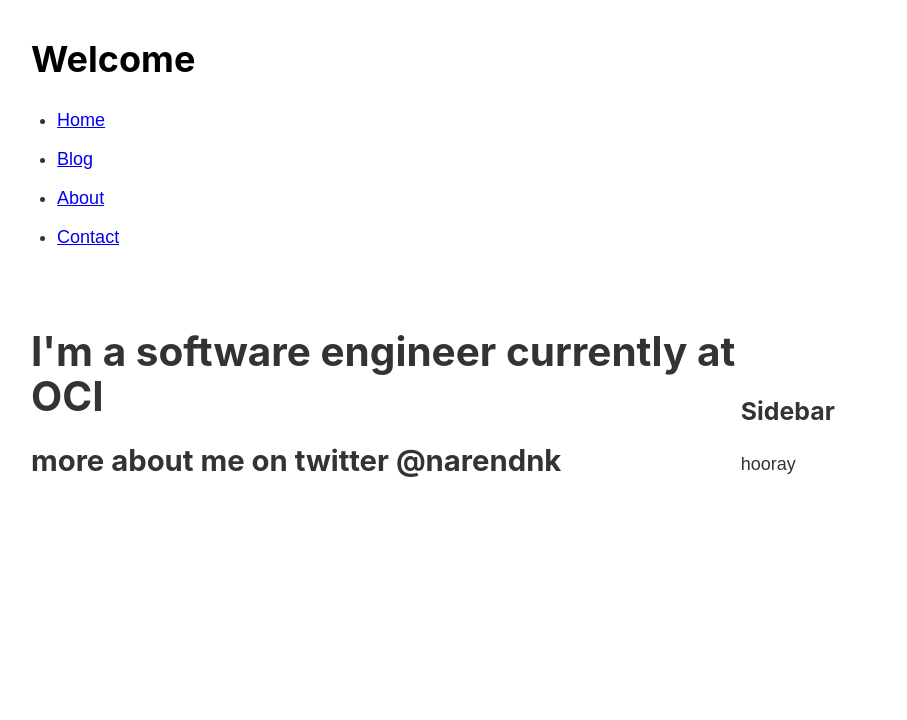
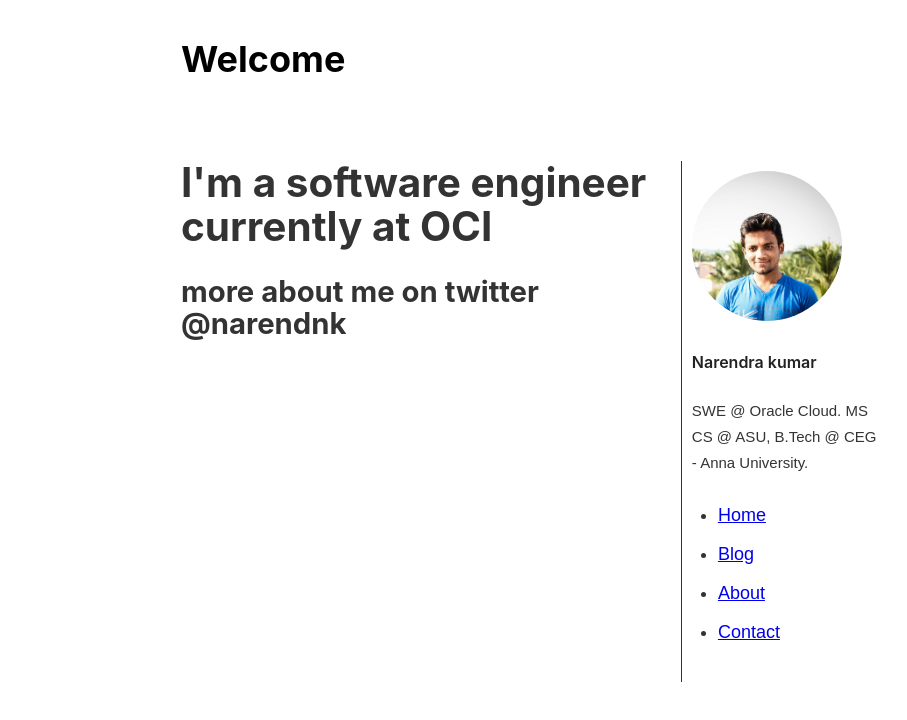
Before and after one commit to narendrakumar92/my-website, a Gatsby site: page /about in a window 1280 px wide. Shown: the whole page, without its empty margins (102-1009 px from the left). Built offline with nearby package versions, Linux system fonts and the light colour scheme; Gatsby itself is replaced by a stand-in of ours.

Commit message:
added sidebar contents

```diff
--- a/gatsby-config.js
+++ b/gatsby-config.js
@@ -1,7 +1,20 @@
 module.exports = {
   siteMetadata: {
     title: 'Welcome',
-    author: 'Narendra'
+    subtitle: 'SWE @ Oracle Cloud. MS CS @ ASU, B.Tech @ CEG - Anna University.',
+    author: 'Narendra kumar',
+    authorMetadata: {
+      name: 'Narendra kumar',
+      photo: '/photo.jpg',
+      bio: 'SWE @ Oracle Cloud. MS CS @ ASU, B.Tech @ CEG - Anna University.',
+      contacts: {
+        email: 'nsampat1@asu.edu',
+        linkedin: 'https://www.linkedin.com/in/narendrakumar92/',
+        twitter: 'narendnk',
+        github: 'narenfalcao'
+      }
+    }
+
   },
   plugins: [
     'gatsby-plugin-sass',
--- /dev/null
+++ b/postcss-config.js
@@ -0,0 +1,6 @@
+
+const lost = require('lost');
+
+module.exports = [
+  lost(),
+];
--- /dev/null
+++ b/src/assets/_variables.scss
@@ -0,0 +1,2 @@
+// Colors
+$color-base: #222;
--- a/src/components/header.js
+++ b/src/components/header.js
@@ -18,22 +18,6 @@
         {data.site.siteMetadata.title}
         </Link>
         </h1>
-      <nav>
-        <ul className={headerStyles.navList}>
-          <li>
-            <Link className={headerStyles.navItem} activeClassName={headerStyles.activeNavItem} to='/'>Home</Link>
-          </li>
-          <li>
-            <Link className={headerStyles.navItem} activeClassName={headerStyles.activeNavItem} to='/blog'>Blog</Link>
-          </li>
-          <li>
-            <Link className={headerStyles.navItem} activeClassName={headerStyles.activeNavItem} to='/about'>About</Link>
-          </li>
-          <li>
-            <Link className={headerStyles.navItem} activeClassName={headerStyles.activeNavItem} to='/contact'>Contact</Link>
-          </li>
-        </ul>
-      </nav>
     </header>
   )
 }
--- a/src/components/layout.js
+++ b/src/components/layout.js
@@ -4,15 +4,20 @@
 import Sidebar from './sidebar'
 import '../styles/index.scss'
 import layoutStyles from './layout.module.scss'
-import sidebar from './sidebar'
 const Layout = (props) => {
     return (
 
         <div className={layoutStyles.container}>
             <Header />
             <main style={{width: `70%`, float: `left`}}>
-            {props.children}</main>
+            <div className={layoutStyles.content}>
+            {props.children}
+            </div>
+            </main>
+            <div className={layoutStyles.leftsidebar}>
             <Sidebar />
+            </div>
+
         </div>
     )
 }
--- a/src/components/layout.module.scss
+++ b/src/components/layout.module.scss
@@ -1,13 +1,15 @@
 .container {
     margin: 0 auto;
-    max-width: 1050px;
-    padding: 1rem;
+    max-width: 750px;
+	padding: 1rem;
 }
 
 .leftsidebar {
 	display: table-cell;
 	width: 15%;
 	vertical-align: top;
+	border-left-style: solid;
+	border-width: 0.2px;
 }
 
 .content {
--- a/src/components/sidebar.js
+++ b/src/components/sidebar.js
@@ -1,7 +1,57 @@
 import React from "react"
-export default () => (
-    <aside style={{marginTop: `3.2rem`, padding: `10px `}}>
-        <h3> Sidebar</h3>
-        <p> hooray</p>
+import { Link, graphql, useStaticQuery, withPrefix } from 'gatsby'
+import sidebarStyles from './sidebar.module.scss'
+const Sidebar = () => {
+    const data = useStaticQuery(graphql`
+    query {
+        site {
+          siteMetadata {
+            authorMetadata {
+              name,
+              photo,
+              bio,
+              contacts {
+                  linkedin
+              }
+            }
+          }
+        }
+      }
+    `)
+    const author = data.site.siteMetadata.authorMetadata;
+    return (
+    <aside style={{ padding: `10px`}}>
+        <Link to='/'>
+            <img  className={sidebarStyles.authorimg} src={withPrefix(author.photo)}
+            alt={author.name}
+            />
+        </Link>
+        <h2 className={sidebarStyles.authorname}>
+          <a href={author.contacts.linkedin} target="_blank">
+          {author.name} </a>
+        </h2>
+
+        <p className={sidebarStyles.authorabout} dangerouslySetInnerHTML={{ __html: author.bio }}>
+        </p>
+
+        <nav>
+        <ul className={sidebarStyles.navList}>
+          <li>
+            <Link className={sidebarStyles.navItem} activeClassName={sidebarStyles.activeNavItem} to='/'>Home</Link>
+          </li>
+          <li>
+            <Link className={sidebarStyles.navItem} activeClassName={sidebarStyles.activeNavItem} to='/blog'>Blog</Link>
+          </li>
+          <li>
+            <Link className={sidebarStyles.navItem} activeClassName={sidebarStyles.activeNavItem} to='/about'>About</Link>
+          </li>
+          <li>
+            <Link className={sidebarStyles.navItem} activeClassName={sidebarStyles.activeNavItem} to='/contact'>Contact</Link>
+          </li>
+        </ul>
+      </nav>
     </aside>
-)
+    )
+}
+
+export default Sidebar
--- /dev/null
+++ b/src/components/sidebar.module.scss
@@ -0,0 +1,56 @@
+@import '../assets/variables';
+
+.header {
+    padding: 1rem 0 3rem;
+}
+
+.title {
+    color: #000000;
+    font-size: 2rem;
+    text-decoration: none;
+}
+
+.nav-list {
+    display: block;
+    list-style-type: none;
+    margin: 0;
+    text-align: left
+}
+
+.nav-item {
+    color: #999999;
+    font-size: .9rem;
+    margin-right: 1.3rem;
+    text-decoration: none;
+}
+
+.nav-item:hover {
+    color: #666666;
+}
+
+.active-nav-item {
+    color: #333333;
+}
+
+.authorimg {
+    border-radius: 50%;
+    width: 150px;
+}
+
+.authorname {
+    font-size: 16px;
+    font-weight:  600;
+    a {
+        color: #222222;
+        text-decoration: none;
+    }
+}
+
+.authorabout {
+    font-size: 15px;
+    font-weight:  400;
+    a {
+        color: #5a5959;
+        text-decoration: none;
+    }
+}
--- a/src/pages/index.js
+++ b/src/pages/index.js
@@ -8,7 +8,7 @@
       <Layout>
         <h1>Hello!</h1>
         <h2>I'm Naren, Software Engineer currently working at Oracle Cloud, Seattle</h2>
-        <p> Need a hand? <Link to='/contact'> Contact me.</Link></p>
+        <p> The blog site is under construction <Link to='/contact'> Contact me.</Link></p>
       </Layout>
     </div>
   )
```
Also changed, not shown: static/photo.jpg (added).
